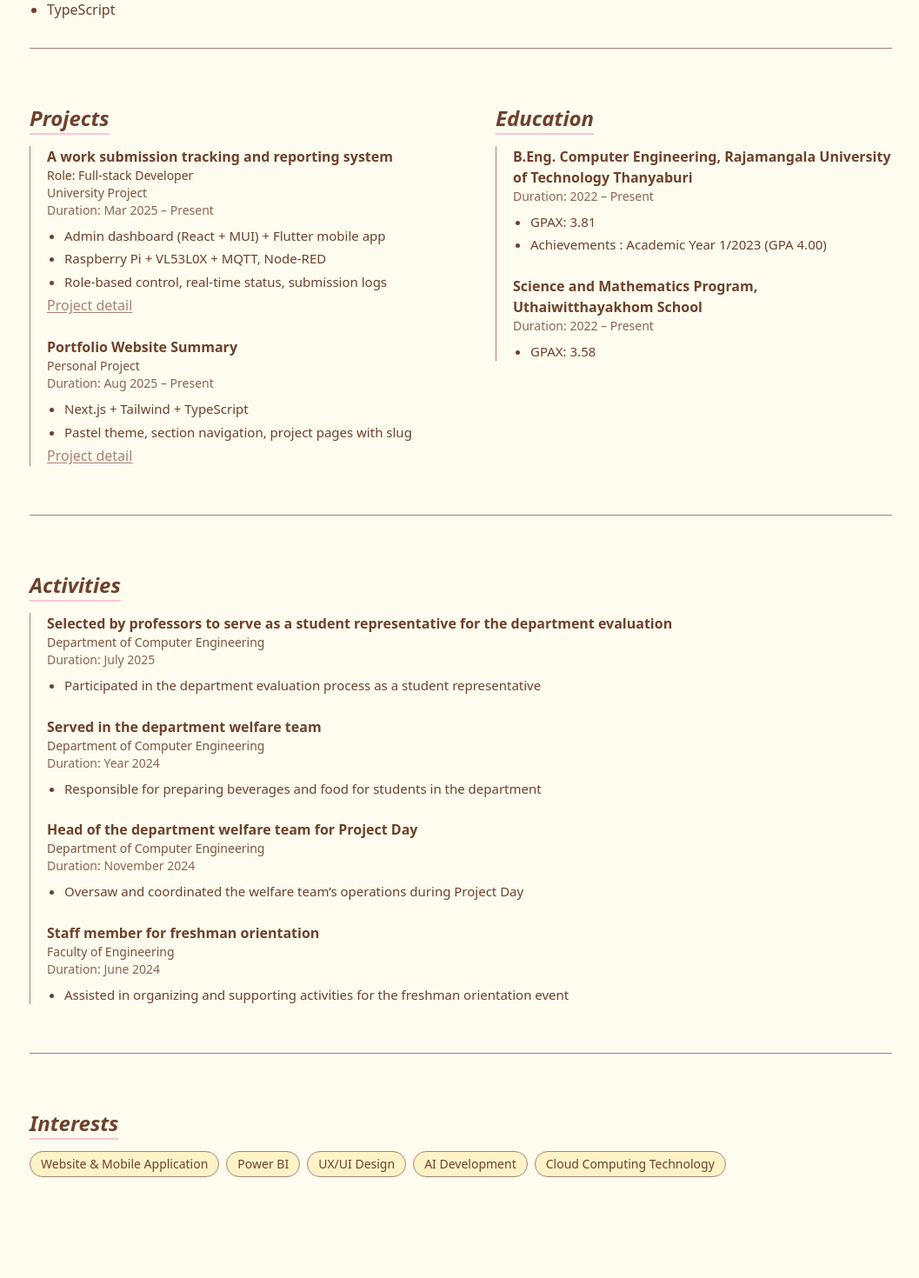
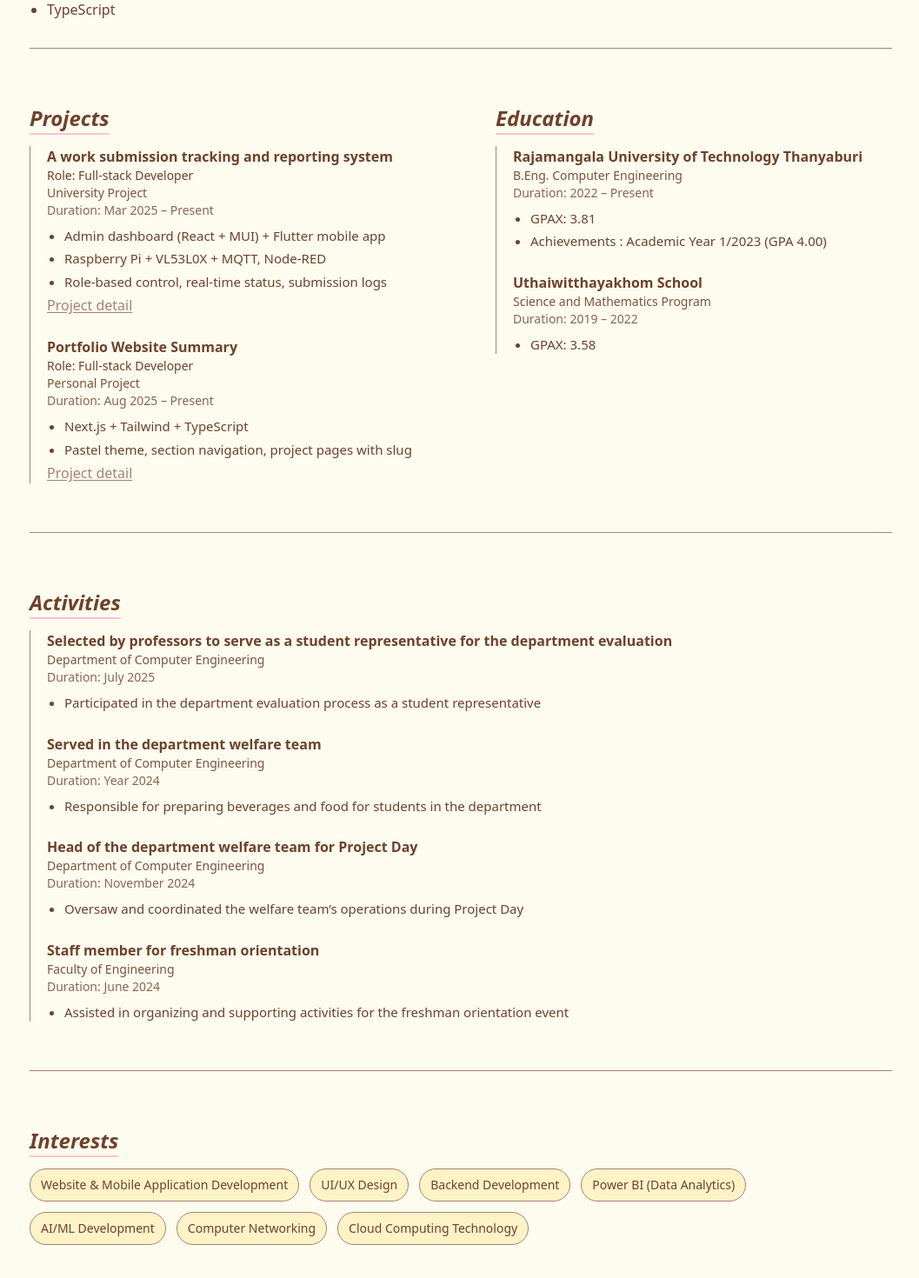
Before and after one commit to ChananchidaAkkarakit/Portfolio_Summary, a Next.js app: page /about in a window 1280 px wide. Shown: the part 780-2250 px from the top of the page at 87% size, without its empty margins (110-1167 px from the left). Built offline with nearby package versions, Linux system fonts and the light colour scheme.

Commit message:
feat: update portfolio info

```diff
--- a/lib/projects.ts
+++ b/lib/projects.ts
@@ -48,7 +48,7 @@ export const projects: Project[] = [
         },
         links: [
             { label: "GitHub Repository", href: "https://github.com/ChananchidaAkkarakit/Admin_Dashboard", kind: "github" },
-            { label: "Figma Design", href: "https://www.figma.com/design/3U3zecXg7xUU1GjFKVXHM4/Untitled?node-id=16-244&t=B7Js87se2erpLC5h-0", kind: "figma" },
+            { label: "Figma Design", href: "https://www.figma.com/design/ILoNAJAHd3SKVONGCceJwK/Untitled?node-id=0-1&p=f&t=hpGHvQhxTYk2ZBDA-0", kind: "figma" },
             // { label: "Live Demo", href: "https://your-demo.site", kind: "demo" },
         ],
         features: [
@@ -78,7 +78,7 @@ export const projects: Project[] = [
         },
         links: [
             { label: "GitHub Repository", href: "https://github.com/ChananchidaAkkarakit/portfolio", kind: "github" },
-            { label: "Figma Design", href: "https://www.figma.com/design/ILoNAJAHd3SKVONGCceJwK/Untitled?node-id=0-1&p=f&t=hpGHvQhxTYk2ZBDA-0", kind: "figma" },
+            { label: "Figma Design", href: "https://www.figma.com/design/3U3zecXg7xUU1GjFKVXHM4/Untitled?node-id=16-244&t=B7Js87se2erpLC5h-0", kind: "figma" },
             // { label: "Live Demo", href: "https://your-demo.site", kind: "demo" },
         ],
         features: [
--- a/pages/about.tsx
+++ b/pages/about.tsx
@@ -53,6 +53,7 @@ const aboutData = {
     },
     {
       title: "Portfolio Website Summary",
+      role: "Full-stack Developer",
       org: "Personal Project",
       period: "Aug 2025 – Present",
       details: [
@@ -62,7 +63,6 @@ const aboutData = {
       link: { label: "Project detail", href: "/projects/portfolio" },
     },
   ] as TimelineItem[],
-
   activities: [
   {
     title:
@@ -102,16 +102,18 @@ const aboutData = {
     { name: "Responsive Web Design", issuer: "freeCodeCamp", date: "2024" },
     { name: "Flutter Foundations", issuer: "Udemy", date: "2024" },
 ] as Certificate[],
-  interests: ["Website & Mobile Application", "Power BI", "UX/UI Design", "AI Development", "Cloud Computing Technology"],
+  interests: ["Website & Mobile Application Development", "UI/UX Design", "Backend Development",' Power BI (Data Analytics)', "AI/ML Development", 'Computer Networking', 'Cloud Computing Technology'],
   education: [
     {
-      title: "B.Eng. Computer Engineering, Rajamangala University of Technology Thanyaburi",
+      title: "Rajamangala University of Technology Thanyaburi",
+      org: "B.Eng. Computer Engineering",
       period: "2022 – Present",
       details: ["GPAX: 3.81", "Achievements : Academic Year 1/2023 (GPA 4.00)"],
     },
         {
-      title: "Science and Mathematics Program, Uthaiwitthayakhom School",
-      period: "2022 – Present",
+      title: "Uthaiwitthayakhom School",
+      org: "Science and Mathematics Program",
+      period: "2019 – 2022",
       details: ["GPAX: 3.58"],
     },
   ] as TimelineItem[],
@@ -226,7 +228,7 @@ export default function AboutPage() {
         <Divider color={c.line} />
 
         {/* Interests + Languages + Awards */}
-        <div className="grid gap-5">
+        <div className="grid gap-5 " >
           <Section title="Interests" noDivider>
             <TagList items={aboutData.interests} lineColor={c.line} />
           </Section>
@@ -308,11 +310,11 @@ function Timeline({ items, lineColor }: { items: TimelineItem[]; lineColor: stri
 
 function TagList({ items, lineColor }: { items: string[]; lineColor: string }) {
   return (
-    <div className="flex flex-wrap gap-2">
+    <div className="flex flex-wrap gap-3">
       {items.map((t) => (
         <span
           key={t}
-          className="px-3 py-1 rounded-full text-sm bg-amber-100"
+          className="px-3 py-2 rounded-full text-sm bg-amber-100"
           style={{ border: `1px solid ${lineColor}` }}
         >
           {t}
--- a/pages/index.tsx
+++ b/pages/index.tsx
@@ -131,7 +131,7 @@ export default function Home() {
         <div id="gate-student" className="lg:col-span-3 h-px w-full" aria-hidden="true" />
 
         {/* การ์ด Student ID */}
-        <div className="lg:col-span-2 bg-[#FFE0E7] rounded-[30px] shadow-lg p-8  mx-auto md:max-w-none md:mx-0 md:w-[620px] md:h-[360px]">
+        <div className="lg:col-span-2 bg-[#FFE0E7] rounded-[30px] shadow-lg p-8 mx-auto md:max-w-none md:mx-0 md:w-[620px] md:h-[360px]">
 
           {/* แถบหัวการ์ด */}
           <div className="-mx-8 -mt-8 px-8 py-3 bg-[#E996B2] rounded-t-[30px] text-[23px] md:text-[35px] text-white text-center md:text-left">
@@ -173,7 +173,7 @@ export default function Home() {
         </div>
 
         {/* Resume ฝั่งขวา: แสดงเฉพาะ lg+ (ซ่อนบน md) */}
-        <div className="hidden md:mr-10 lg:flex lg:col-start-3 lg:col-span-1 flex-col items-center gap-6 self-start pt-4 lg:justify-center">
+        <div className="hidden md:mr-20 lg:flex lg:col-start-3 lg:col-span-1 flex-col items-center gap-6 self-start pt-4 lg:justify-center">
           <a
             href="/Resume_Thai_Chananchida.pdf"
             target="_blank"
```
